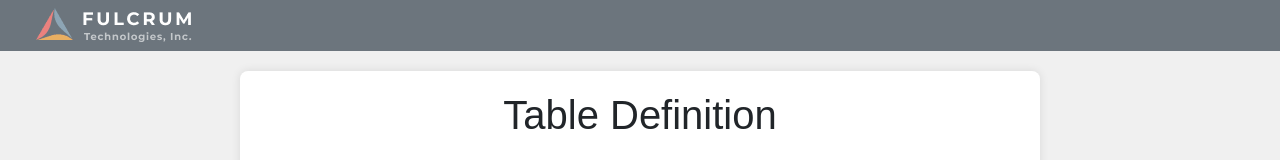
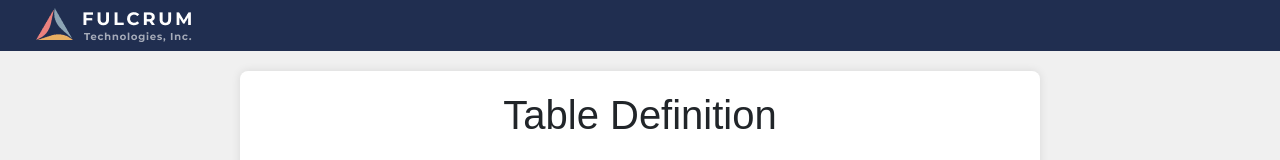
Before and after one commit to duraipd/NewePoll, a React (Create React App) app in the folder ePollFrontend/: page /dashboard in a window 1280 px wide. Shown: the top 160 px of the page. Built offline with nearby package versions, Linux system fonts and the light colour scheme; no server answers.

Commit message:
Navbar color Change

```diff
--- a/ePollFrontend/src/App.css
+++ b/ePollFrontend/src/App.css
@@ -5,6 +5,10 @@
 .App-logo {
   height: 40vmin;
   pointer-events: none;
+}
+
+.navbar{
+  background-color: #202e50;
 }
 
 @media (prefers-reduced-motion: no-preference) {
--- a/ePollFrontend/src/Navbar.js
+++ b/ePollFrontend/src/Navbar.js
@@ -7,7 +7,7 @@
 
 const Navbar = () => {
   return (
-    <nav className="navbar navbar-expand-lg navbar-dark bg-secondary">
+    <nav className="navbar navbar-expand-lg ">
       <div className="container">
        <img src={myImage} className='a'/>
 
```
